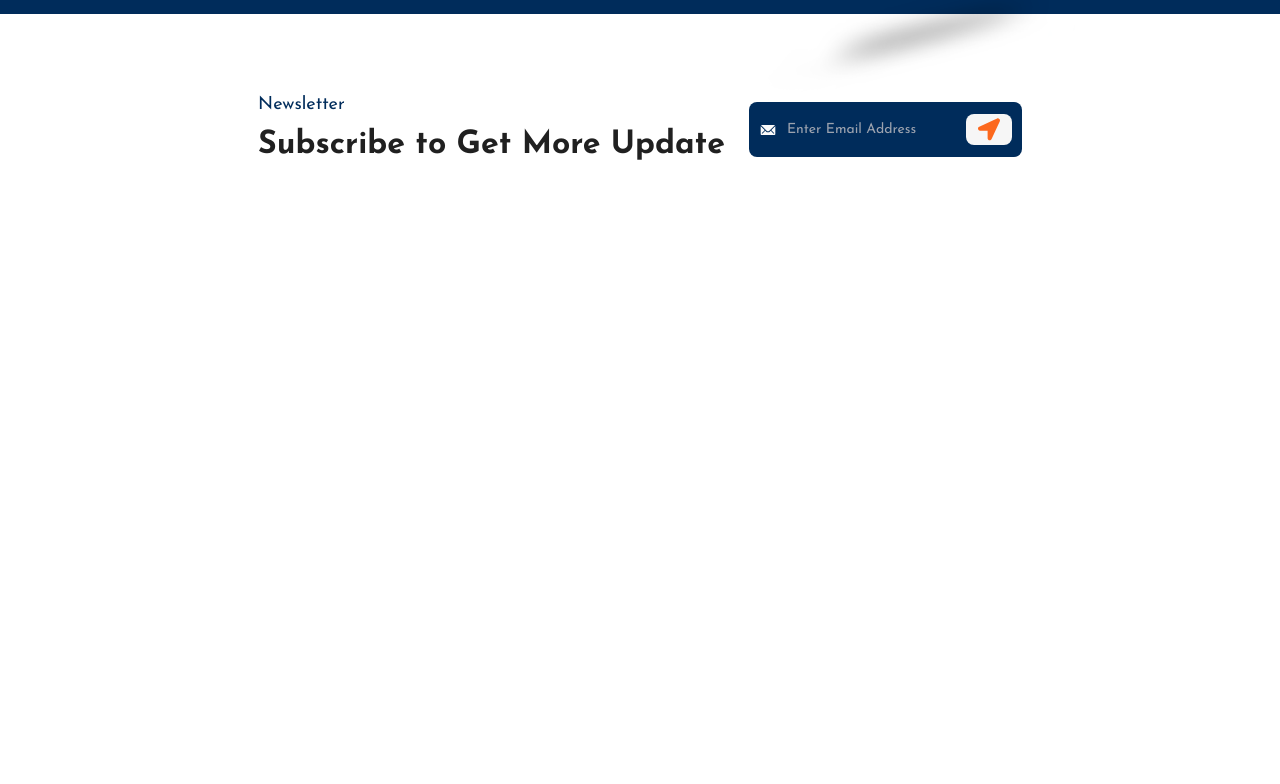
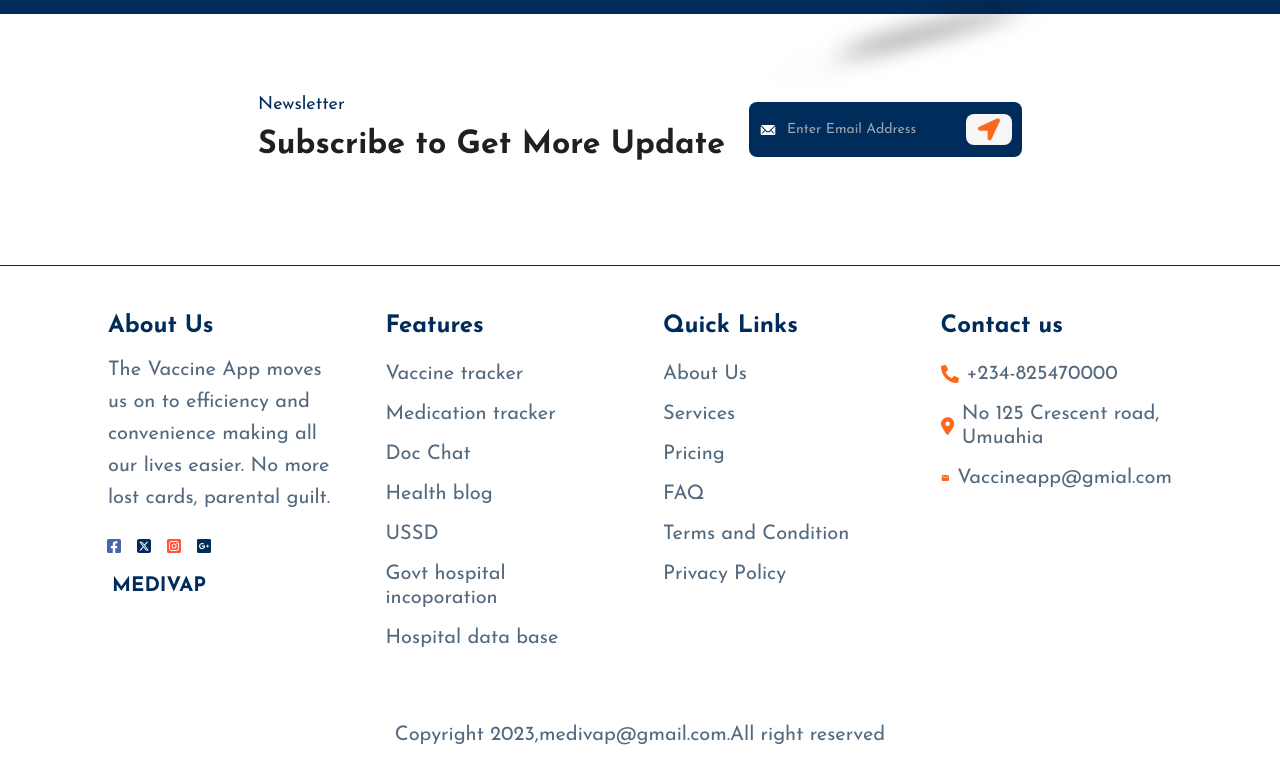
Before and after one commit to BigOTF/MediVap, a React (Vite) app: page / in a window 1280 px wide. Shown: the part 6356-7140 px from the top of the page. Built offline with nearby package versions, Linux system fonts and the light colour scheme.

Commit message:
Created the Footer section

```diff
--- a/src/App.jsx
+++ b/src/App.jsx
@@ -7,11 +7,12 @@ import Client from "./components/ClientSec/Client"
 import Blog from "./components/Blog/Blog"
 import JoinUs from "./components/Join/JoinUs"
 import NewsLetter from "./components/NewsLetter/NewsLetter"
+import Footer from "./components/Footer/Footer"
 
 function App() {
 
   return (
-    <div className="pb-[600px]">
+    <div>
       <Header />
       <Hero />
       <About />
@@ -20,6 +21,7 @@ function App() {
       <Blog />
       <JoinUs />
       <NewsLetter />
+      <Footer />
     </div>
   )
 }
--- /dev/null
+++ b/src/components/Footer/Footer.jsx
@@ -0,0 +1,176 @@
+import React from 'react'
+import { Link } from 'react-router-dom';
+import { FaFacebookSquare, FaInstagramSquare, FaGooglePlusSquare, FaPhoneAlt } from "react-icons/fa";
+import { FaSquareXTwitter, FaLocationDot } from "react-icons/fa6";
+import { MdEmail } from "react-icons/md";
+
+const Footer = () => {
+  return (
+    <footer className='w-full px-[30px] mt-[50px] md:px-[100px] md:mt-[100px] md:border-t-[0.5px] border-[#002C5B]'>
+
+        {/* Will display on the larger screen */}
+        <div className=' py-[40px] md:flex flex-col items-center gap-[70px] hidden'>
+
+            <div className='grid grid-cols-4 gap-[30px]'>
+
+                {/* About Us */}
+                <div className='flex flex-col gap-[16px]'>
+
+                    <div className='flex flex-col gap-[8px] px-[8px]'>
+                        <p className='text-[#002C5B] font-bold md:text-[24px] md:leading-[40px]'>About Us</p>
+                        <p className='text-[#54697E] md:text-[20px] md:leading-[32px]'>The Vaccine App moves us on to efficiency and convenience making all our lives easier. No more lost cards, parental guilt.</p>
+                    </div>
+
+                    <div className='flex flex-col gap-[8px] md:w-[118px]'>
+                        <div className='flex items-center gap-[2px]'>
+
+                            <div className='w-[32px] h-[32px] flex items-center justify-center'>
+                                <FaFacebookSquare className='text-[#4867AA]'/>
+                            </div>
+
+                            <div className='w-[32px] h-[32px] flex items-center justify-center'>
+                                <FaSquareXTwitter className='text-[#002C5B]'/>
+                            </div>
+
+                            <div className='w-[32px] h-[32px] flex items-center justify-center'>
+                                <FaInstagramSquare className='text-[#FF543E]'/>
+                            </div>
+
+                            <div className='w-[32px] h-[32px] flex items-center justify-center'>
+                                <FaGooglePlusSquare className='text-[#002C5B]'/>
+                            </div>
+
+                        </div>
+                        <p className='font-bold text-[#002C5B] md:text-[20px] md:leading-[32px] text-center'>MEDIVAP</p>
+                    </div>
+
+                </div>
+
+                {/* Features */}
+                <div className='flex flex-col gap-[16px] px-[8px]'>
+                    <p className='font-bold md:text-[24px] md:leading-[40px] text-[#002C5B]'>Features</p>
+
+                    <ul className='flex flex-col gap-[16px]'>
+                        <li className='md:text-[20px] md:leading-[24px] text-[#54697E]'>Vaccine tracker</li>
+                        <li className='md:text-[20px] md:leading-[24px] text-[#54697E]'>Medication tracker</li>
+                        <li className='md:text-[20px] md:leading-[24px] text-[#54697E]'>Doc Chat</li>
+                        <li className='md:text-[20px] md:leading-[24px] text-[#54697E]'>Health blog</li>
+                        <li className='md:text-[20px] md:leading-[24px] text-[#54697E]'>USSD</li>
+                        <li className='md:text-[20px] md:leading-[24px] text-[#54697E]'>Govt hospital incoporation</li>
+                        <li className='md:text-[20px] md:leading-[24px] text-[#54697E]'>Hospital data base</li>
+                    </ul>
+                </div>
+
+                {/* Quick Links */}
+                <div className='flex flex-col gap-[16px] px-[8px]'>
+                    <p className='font-bold md:text-[24px] md:leading-[40px] text-[#002C5B]'>Quick Links</p>
+
+                    <ul className='flex flex-col gap-[16px]'>
+                        <Link to='/about' className='md:text-[20px] md:leading-[24px] text-[#54697E]'>About Us</Link>
+                        <Link to='/services' className='md:text-[20px] md:leading-[24px] text-[#54697E]'>Services</Link>
+                        <Link to='/pricing' className='md:text-[20px] md:leading-[24px] text-[#54697E]'>Pricing</Link>
+                        <li className='md:text-[20px] md:leading-[24px] text-[#54697E]'>FAQ</li>
+                        <li className='md:text-[20px] md:leading-[24px] text-[#54697E]'>Terms and Condition</li>
+                        <li className='md:text-[20px] md:leading-[24px] text-[#54697E]'>Privacy Policy</li>
+                    </ul>
+                </div>
+
+                {/* Contact Us */}
+                <div className='flex flex-col gap-[16px] px-[8px]'>
+                    <p className='font-bold md:text-[24px] md:leading-[40px] text-[#002C5B]'>Contact us</p>
+
+                    <ul className='flex flex-col gap-[16px]'>
+                        <li className='flex items-center gap-[8px]'>
+                            <FaPhoneAlt className='text-[#FC681D] w-[18px] h-[18px]'/>
+                            <p className='text-[#54697E] md:text-[20px] md:leading-[24px]'>+234-825470000</p>
+                        </li>
+                        <li className='flex items-center gap-[8px]'>
+                            <FaLocationDot className='text-[#FC681D] w-[18px] h-[18px]'/>
+                            <p className='text-[#54697E] md:text-[20px] md:leading-[24px]'>No 125 Crescent road, Umuahia</p>
+                        </li>
+                        <li className='flex items-center gap-[8px]'>
+                            <MdEmail className='text-[#FC681D] w-[18px] h-[18px]'/>
+                            <p className='text-[#54697E] md:text-[20px] md:leading-[24px]'>Vaccineapp@gmial.com</p>
+                        </li>
+                    </ul>
+                </div>
+
+            </div>
+
+            <div>
+                <p className='text-[#54697E] md:text-[20px] md:leading-[30px]'>Copyright 2023,medivap@gmail.com.All right reserved</p>
+            </div>
+
+        </div>
+
+        {/* Will display on Mobile screens */}
+        <div className='md:hidden flex flex-col gap-[24px]'>
+
+            <div className='flex flex-col gap-[16px] px-[8px]'>
+                <p className='font-bold text-[24px] leading-[40px] text-[#002C5B]'>Contact us</p>
+
+                <ul className='flex flex-col gap-[16px]'>
+                    <li className='flex items-center gap-[8px]'>
+                        <FaPhoneAlt className='text-[#FC681D] w-[18px] h-[18px]'/>
+                        <p className='text-[#54697E] text-[18px] leading-[24px]'>+234-825470000</p>
+                    </li>
+                    <li className='flex items-center gap-[8px]'>
+                        <FaLocationDot className='text-[#FC681D] w-[18px] h-[18px]'/>
+                        <p className='text-[#54697E] text-[18px] leading-[24px]'>No 125 Crescent road, Umuahia</p>
+                    </li>
+                    <li className='flex items-center gap-[8px]'>
+                        <MdEmail className='text-[#FC681D] w-[18px] h-[18px]'/>
+                        <p className='text-[#54697E] text-[18px] leading-[24px]'>Vaccineapp@gmial.com</p>
+                    </li>
+                </ul>
+            </div>
+
+            <div className='flex flex-col gap-[16px] px-[8px]'>
+                <p className='font-bold text-[24px] leading-[40px] text-[#002C5B]'>Pages</p>
+
+                <ul className='flex flex-col gap-[16px]'>
+                    <Link to='/' className='text-[18px] md:leading-[24px] text-[#54697E]'>Home</Link>
+                    <Link to='/feature' className='text-[18px] md:leading-[24px] text-[#54697E]'>Feature</Link>
+                    <Link to='/pricing' className='text-[18px] md:leading-[24px] text-[#54697E]'>Pricing</Link>
+                    <Link to='/vaccine' className='text-[18px] md:leading-[24px] text-[#54697E]'>Vaccines</Link>
+                    <Link to='/doctor' className='text-[18px] md:leading-[24px] text-[#54697E]'>Doctors</Link>
+                    <li className='text-[18px] md:leading-[24px] text-[#54697E]'>FAQ</li>
+                    <li className='text-[18px] md:leading-[24px] text-[#54697E]'>Terms and Condition</li>
+                </ul>
+            </div>
+
+            <div className='flex flex-col gap-[8px] w-[118px]'>
+                <div className='flex items-center gap-[2px]'>
+
+                    <div className='w-[32px] h-[32px] flex items-center justify-center'>
+                        <FaFacebookSquare className='text-[#4867AA]'/>
+                    </div>
+
+                    <div className='w-[32px] h-[32px] flex items-center justify-center'>
+                        <FaSquareXTwitter className='text-[#002C5B]'/>
+                    </div>
+
+                    <div className='w-[32px] h-[32px] flex items-center justify-center'>
+                        <FaInstagramSquare className='text-[#FF543E]'/>
+                    </div>
+
+                    <div className='w-[32px] h-[32px] flex items-center justify-center'>
+                        <FaGooglePlusSquare className='text-[#002C5B]'/>
+                    </div>
+
+                </div>
+
+                <p className='font-bold text-[#002C5B] text-[20px] leading-[32px] text-center'>MEDIVAP</p>
+            </div>
+
+            <div>
+                <p className='text-[#54697E] text-[18px] leading-[30px] text-center'>Copyright 2023,medivap@gmail.com.All right reserved</p>
+            </div>
+
+        </div>
+
+    </footer>
+  )
+}
+
+export default Footer
```
